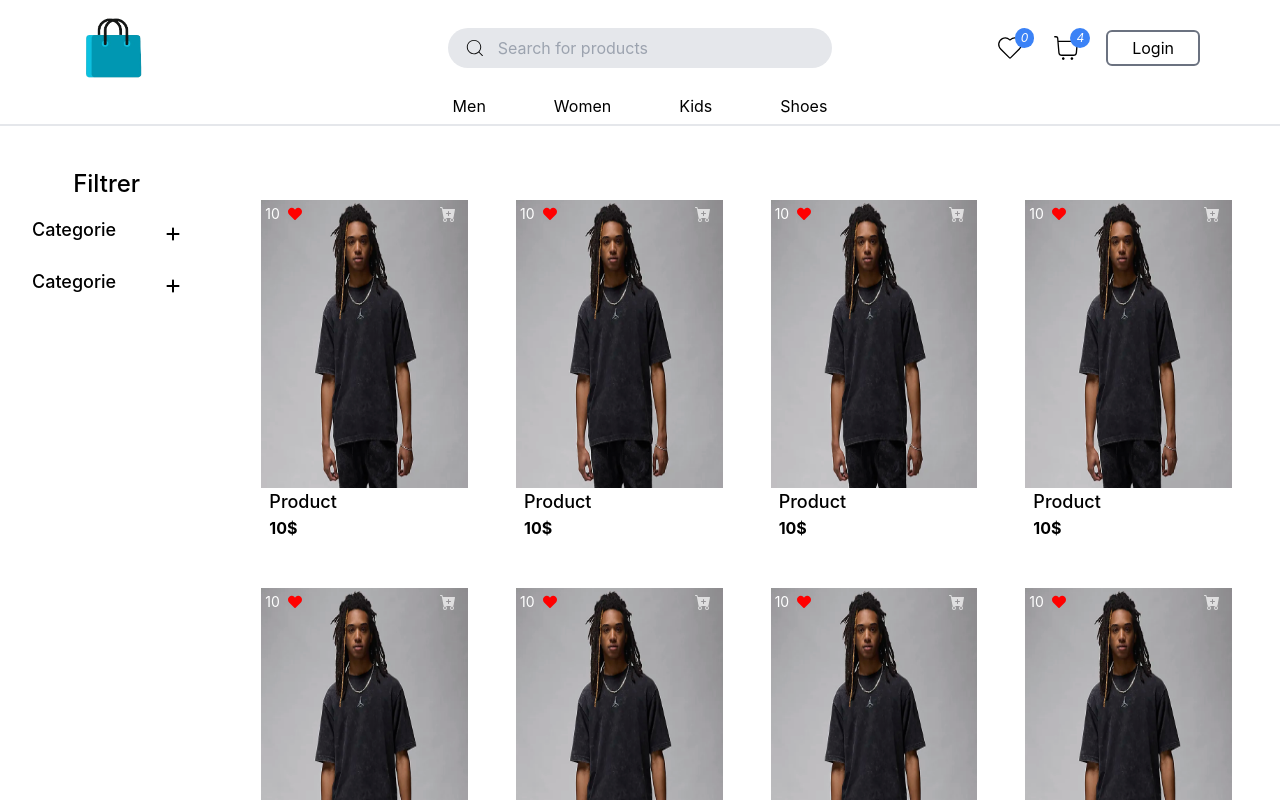
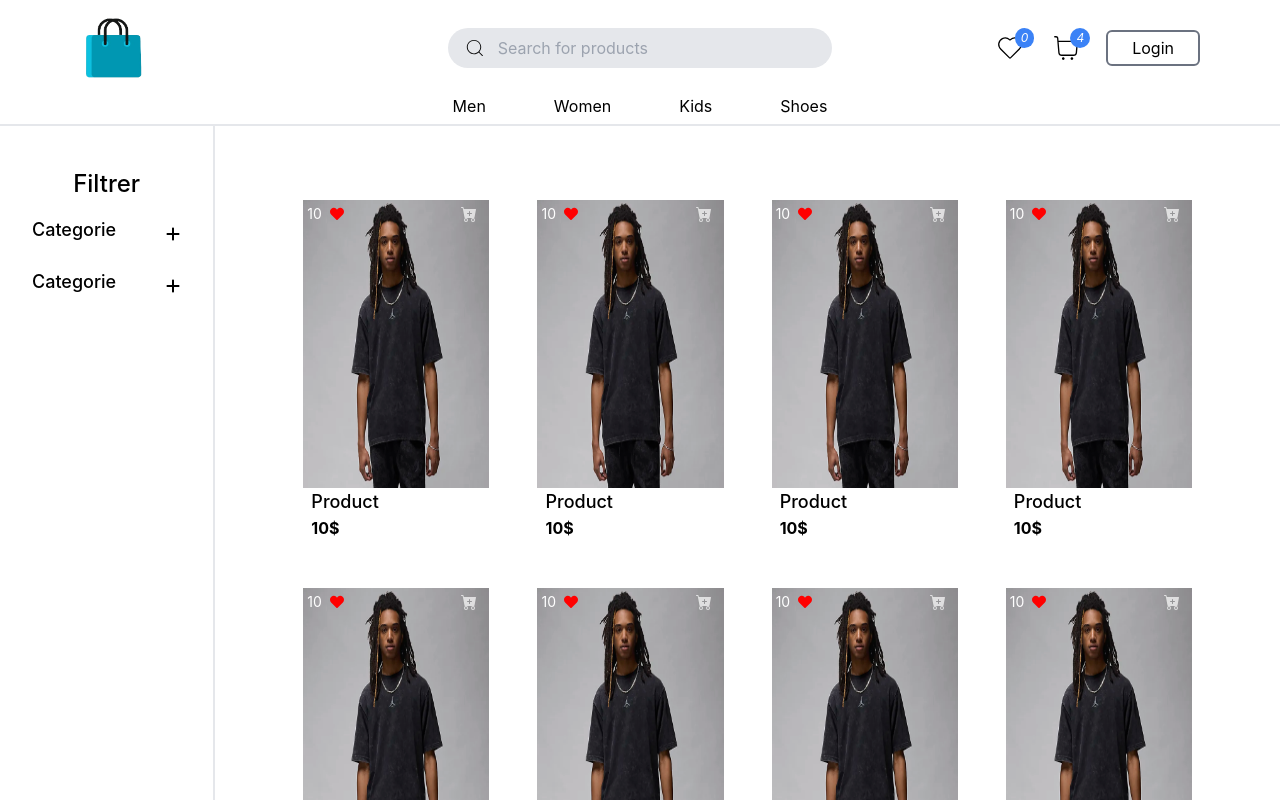
Before and after one commit to Soulaimane07/Bi3smart3, a React (Create React App) app in the folder front/: page /favorits in a window 1280 px wide. Shown: the top 800 px of the page. Built offline with nearby package versions, Linux system fonts and the light colour scheme.

Commit message:
Update Favorits.jsx

```diff
--- a/front/src/Pages/Favorits/Favorits.jsx
+++ b/front/src/Pages/Favorits/Favorits.jsx
@@ -10,7 +10,7 @@ function Favorits(){
         <Navbar/>
         <main className='min-h-screen mt-28 flex'>
              <Filtrage/>
-             <div className="flex-1 mt-10 p-10 grid grid-cols-4 gap-8" >
+             <div className="flex-1  p-20 grid grid-cols-4 gap-8 border-l-2" >
                 {list.map(()=>(
                     <Product/>
                 ))}
```
